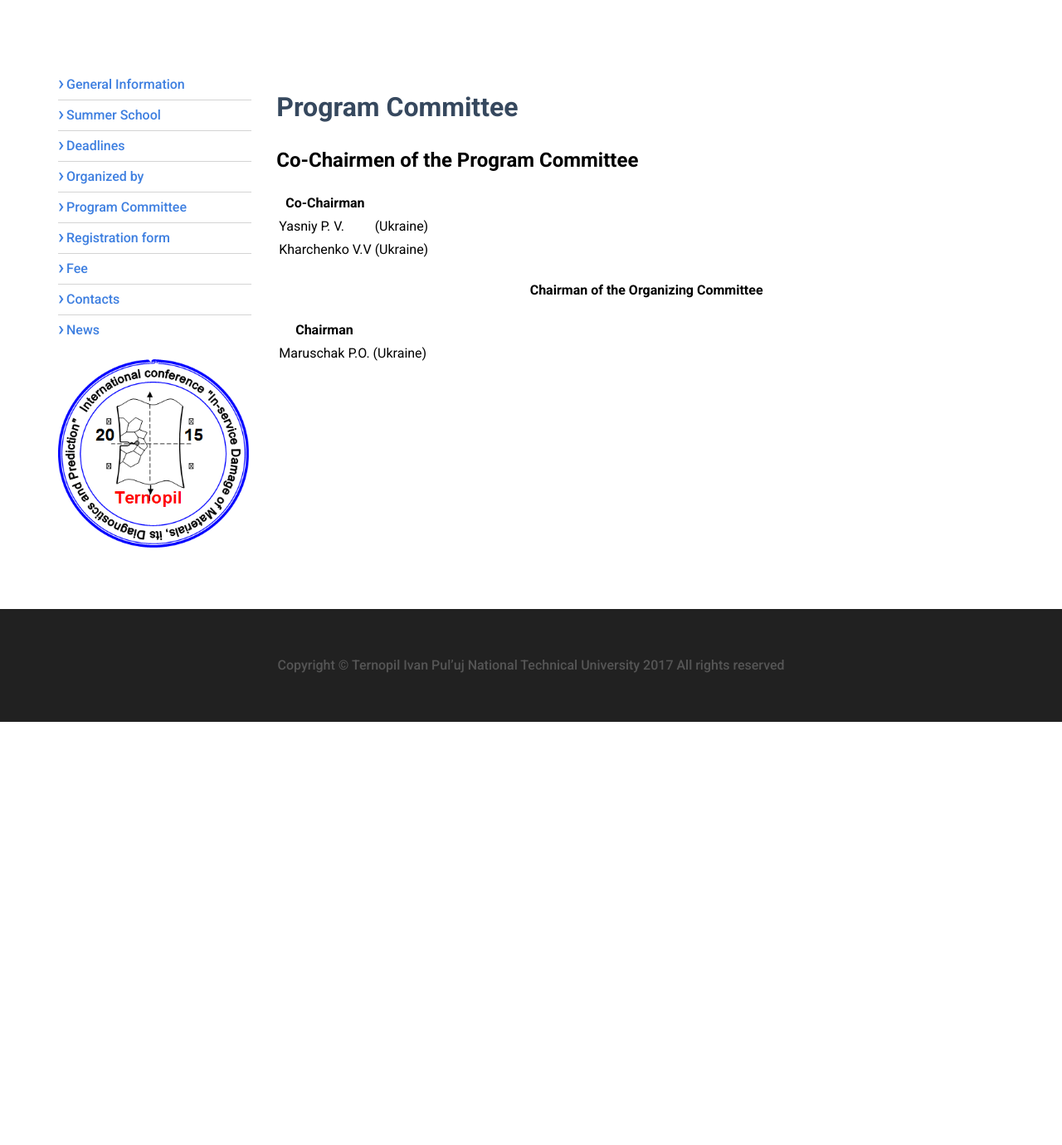
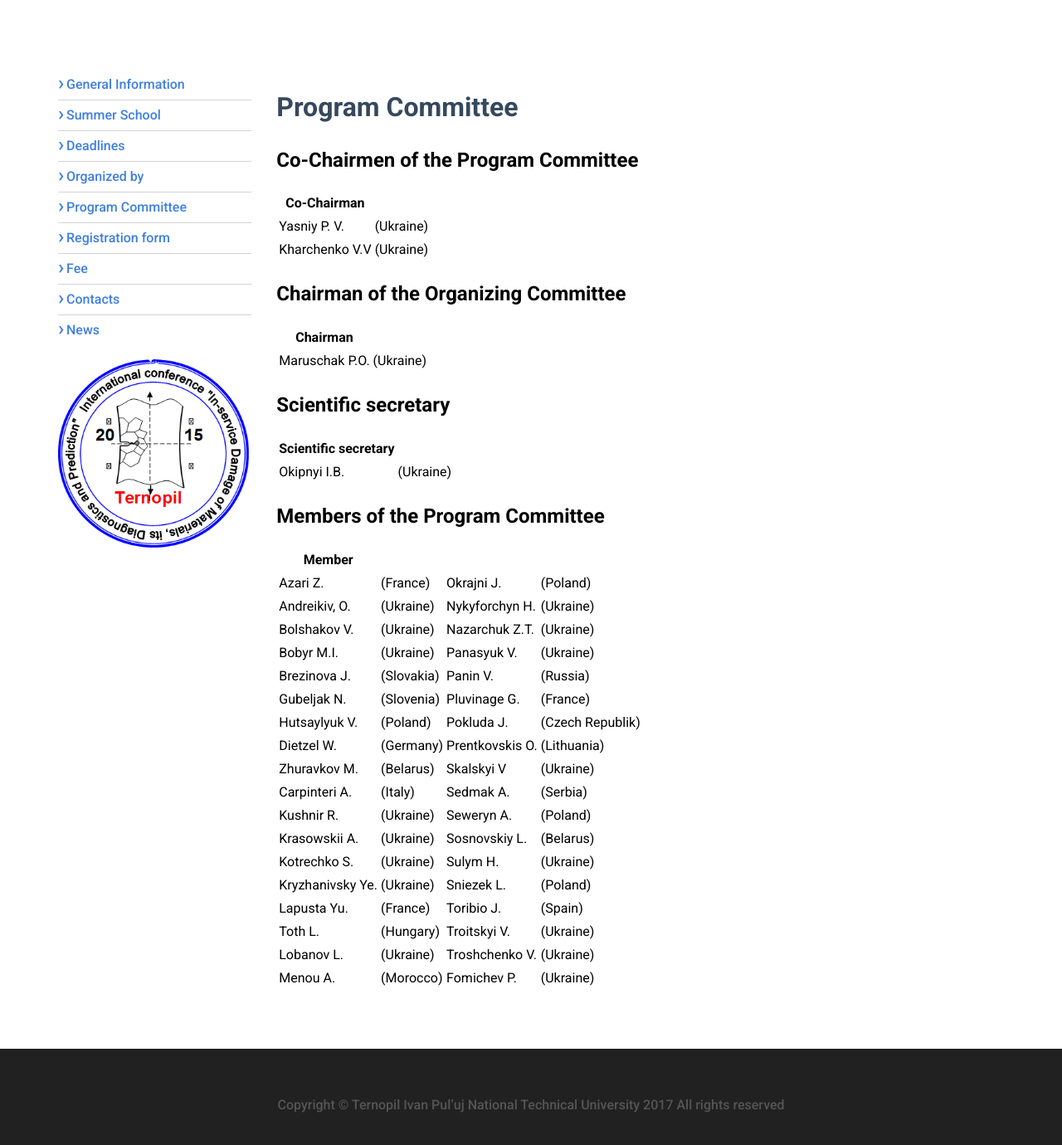
Before and after one commit to sivanchenko/dmdp.tntu.edu.ua, a Jekyll site: the page built from programmcommittee.md, in a window 1280 px wide and 1400 px high, scrolled down 178 px. Shown: the top 1380 px of the window at 83% size. Built offline with Jekyll 4.4.1, drawn with Linux system fonts in a browser that asks for light colours; before the commit the page ends 1048 px from its top, so only the background shows below that.

Commit message:
Update programmcommittee.md

```diff
--- a/programmcommittee.md
+++ b/programmcommittee.md
@@ -11,8 +11,37 @@
 | Yasniy P. V. | (Ukraine) |
 | Kharchenko V.V | (Ukraine) |
 
-#### Chairman of the Organizing Committee ####
+## Chairman of the Organizing Committee ##
 
 | Chairman |  |
 | ------ | ----------- |
 | Maruschak P.O. | (Ukraine) |
+
+## Scientific secretary ##
+
+|Scientific secretary  |  |
+| ------ | ----------- |
+| Okipnyi I.B. | (Ukraine) |
+
+## Members of the Program Committee ##
+
+| Member |  |  |  |
+| ------ | ----------- | ------ | ----------- |
+|  Azari Z. | (France) | Okrajni J. | (Poland) |
+| Andreikiv, O. | (Ukraine) | Nykyforchyn H. | (Ukraine) |
+| Bolshakov V. | (Ukraine) | Nazarchuk Z.T. | (Ukraine) |
+| Bobyr M.I. | (Ukraine) | Panasyuk V. |	(Ukraine) |
+| Brezinova J. | (Slovakia) | Panin V. |	(Russia) |
+| Gubeljak N. | (Slovenia) | Pluvinage G.| (France) |
+| Hutsaylyuk V.| (Poland) | Pokluda J. | (Czech Republik) |
+| Dietzel W. | (Germany) | Prentkovskis O. | (Lithuania) |
+| Zhuravkov М. | (Belarus) | Skalskyi V | (Ukraine) |
+| Carpinteri A. | (Italy) | Sedmak A. | (Serbia) |
+| Kushnir R. | (Ukraine) | Seweryn A. | (Poland) |
+| Krasowskii A. | (Ukraine) | Sosnovskiy L. | (Belarus) |
+| Kotrechko S. | (Ukraine) | Sulym H. | (Ukraine) |
+| Kryzhanivsky Ye. | (Ukraine) | Sniezek L. | (Poland) |
+| Lapusta Yu. | (France) | Toribio J. | (Spain) |
+| Toth L. | (Hungary) | Troitskyi V. | (Ukraine) |
+| Lobanov L. | (Ukraine) | Troshchenko V. | (Ukraine) |
+| Menou A. | (Morocco) | Fomichev P. | (Ukraine) |
```
